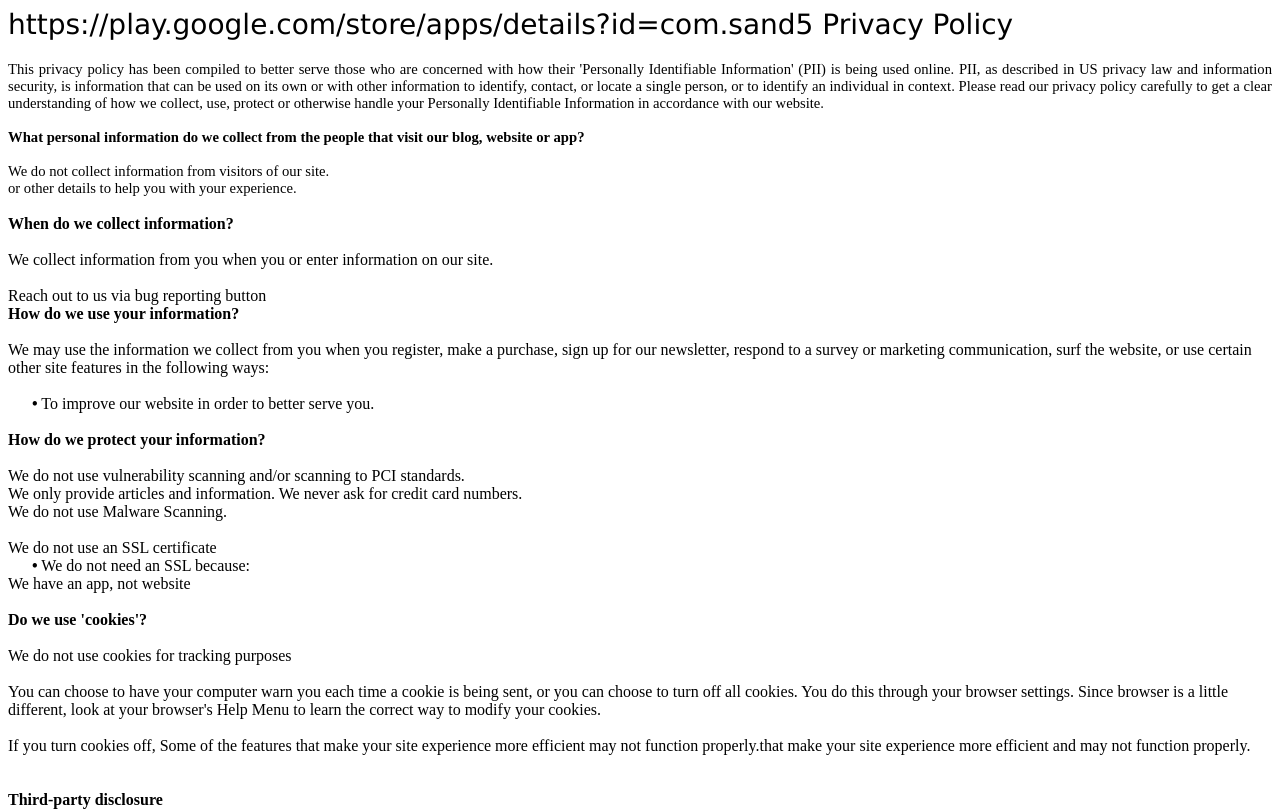
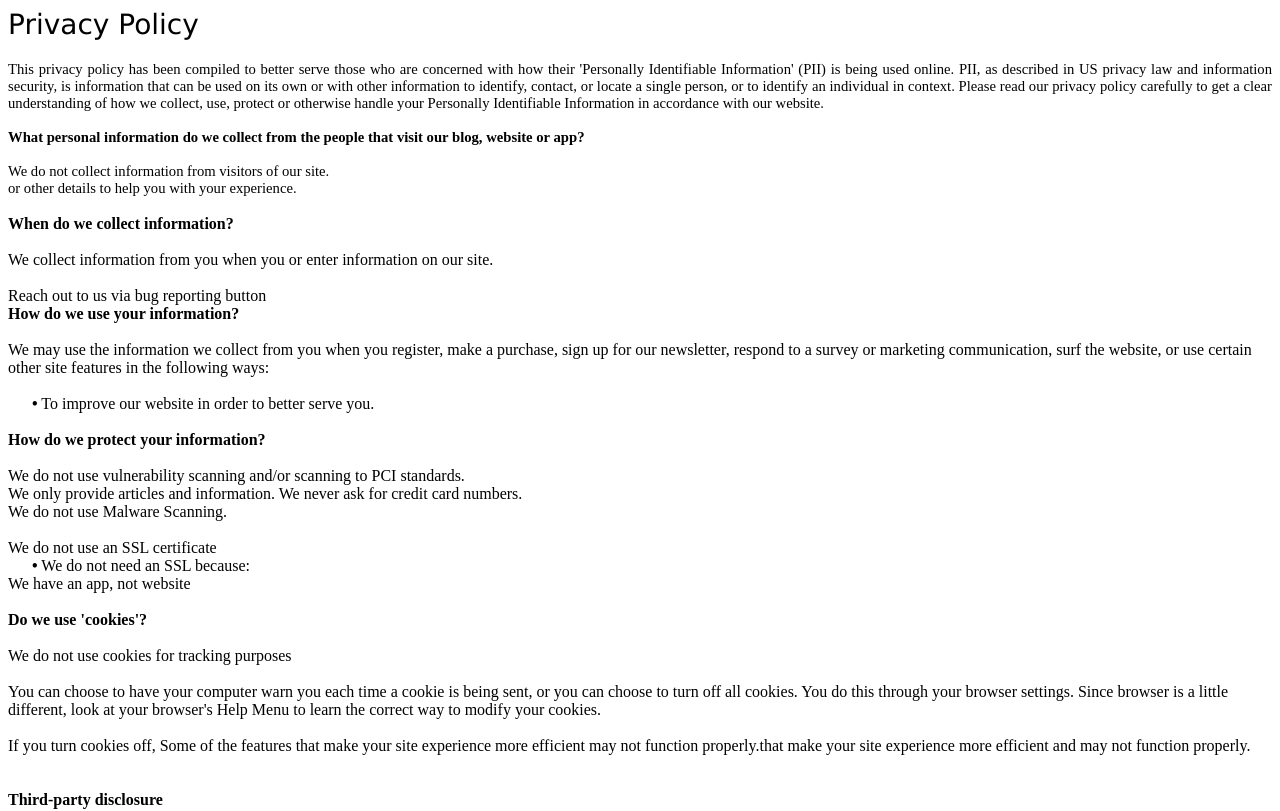
Before and after one commit to jeetdholakia/jeetdholakia.github.io, a plain HTML site: page index.html in a window 1280 px wide. Shown: the top 811 px of the page. Drawn offline with Linux system fonts and the light colour scheme.

Commit message:
Update Privacy Policy

```diff
--- a/index.html
+++ b/index.html
@@ -19,7 +19,7 @@
 {
     display:none;
 }
-</style><div id='ppHeader'>https://play.google.com/store/apps/details?id=com.sand5 Privacy Policy</div><div id='ppBody'><div class='ppConsistencies'><div class='col-2'>
+</style><div id='ppHeader'> Privacy Policy</div><div id='ppBody'><div class='ppConsistencies'><div class='col-2'>
             <div class="quick-links text-center">Information Collection</div>
         </div><div class='col-2'>
             <div class="quick-links text-center">Information Usage</div>
```
